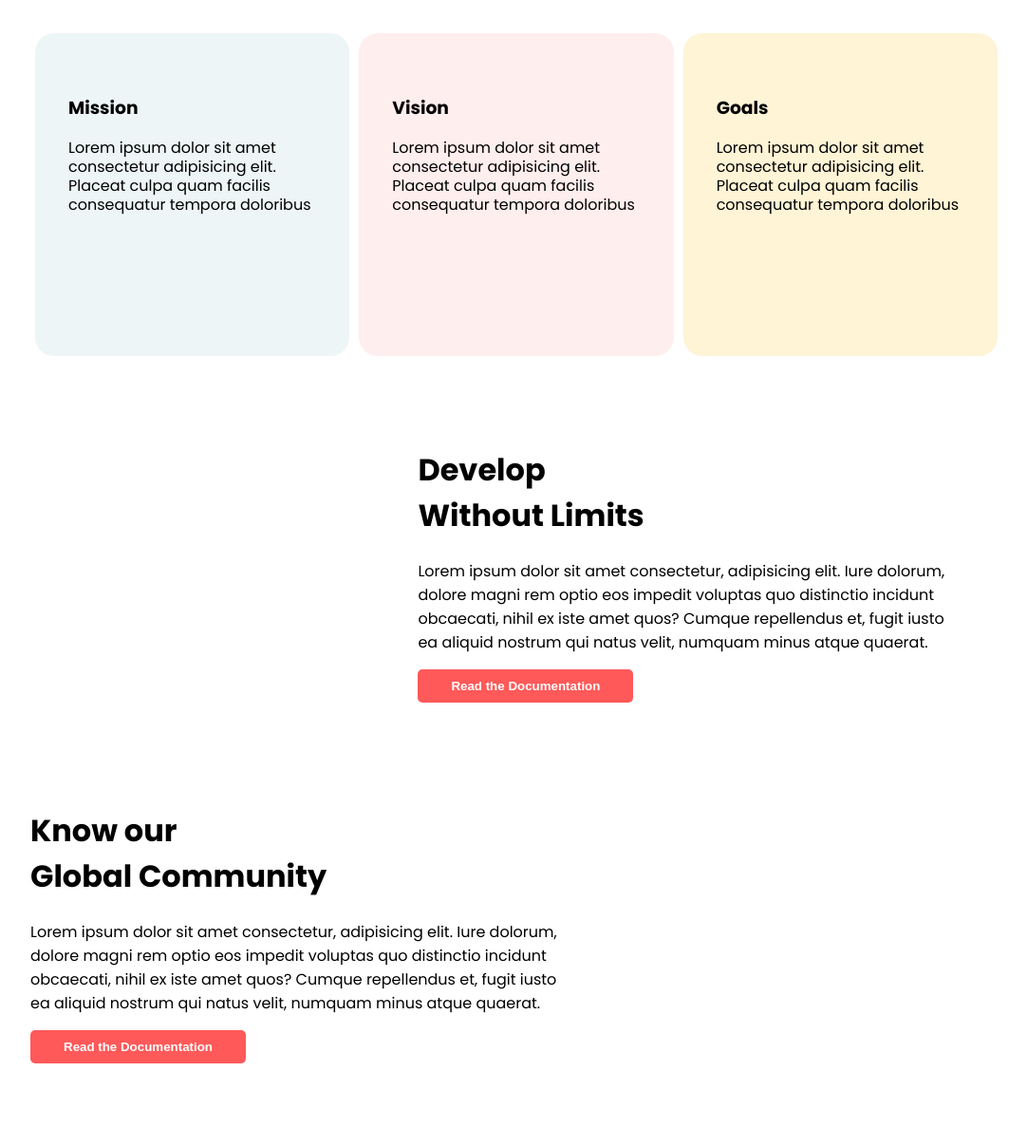
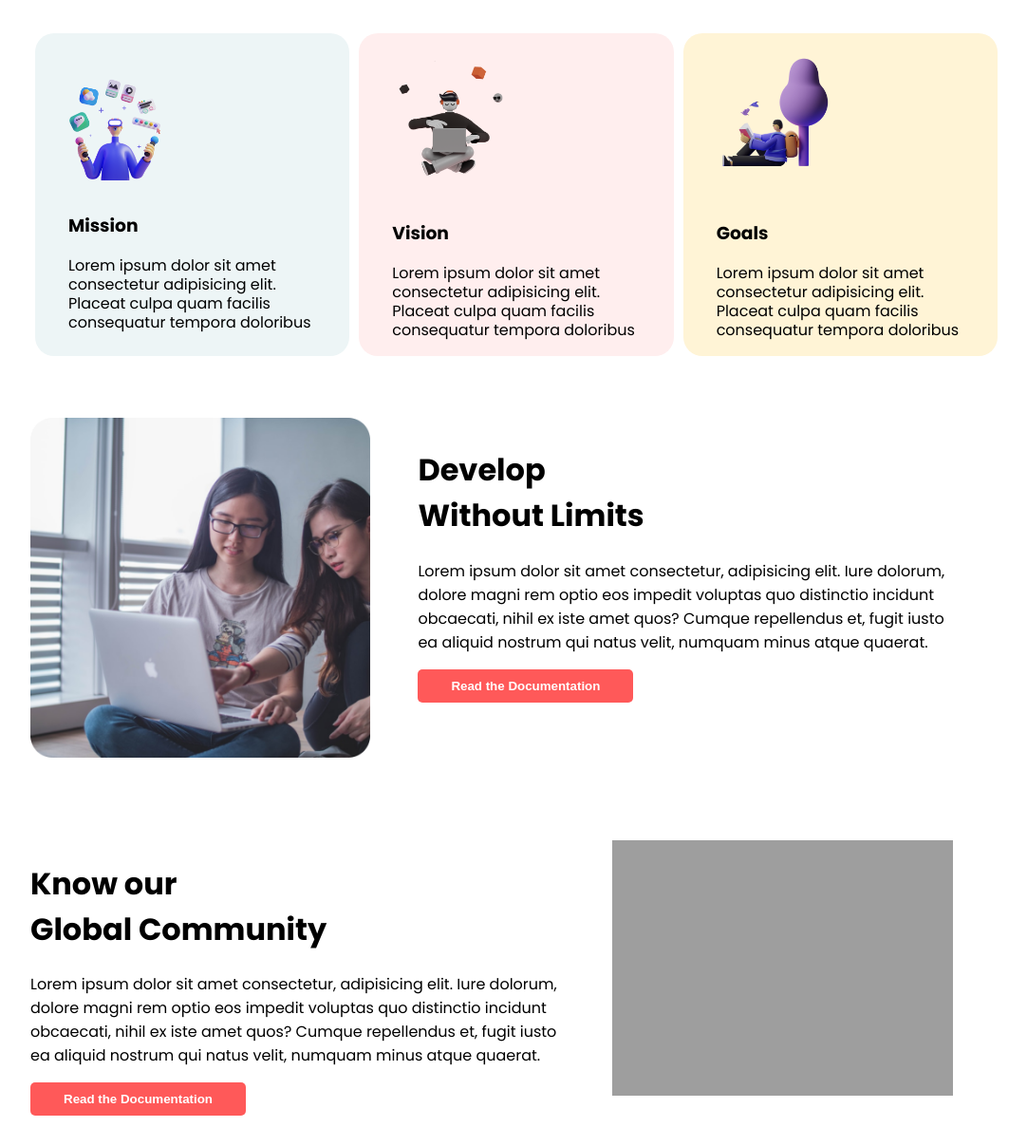
Before and after one commit to KhalilurRahmanKhan/mission-2022, a plain HTML site: page index.html in a window 1280 px wide. Shown: the part 612-1819 px from the top of the page at 95% size, without its empty margins (96-1178 px from the left). Drawn offline with Linux system fonts and the light colour scheme; the site is published under a folder, as on GitHub Pages, so addresses that start at the root find nothing.

Commit message:
correct img path

```diff
--- a/index.html
+++ b/index.html
@@ -19,7 +19,7 @@
             <p>Scroll down to explore more about us</p>
         </div>
         <div class="image">
-            <img src="/images/person-2.png" alt="">
+            <img src="./images/person-2.png" alt="">
         </div>
     </div>
 
@@ -27,17 +27,17 @@
         <h1>My Mission in <span class="colored-text">2022</span> </h1>
         <div class="parent-div">
             <div class="mission">
-                <img src="/images/illustrator-1.png" alt="">
+                <img src="./images/illustrator-1.png" alt="">
                 <h3>Mission</h3>
                 <p>Lorem ipsum dolor sit amet consectetur adipisicing elit. Placeat culpa quam facilis consequatur tempora doloribus</p>
             </div>
             <div class="vision">
-                <img src="/images/illustrator-2.png" alt="">
+                <img src="./images/illustrator-2.png" alt="">
                 <h3>Vision</h3>
                 <p>Lorem ipsum dolor sit amet consectetur adipisicing elit. Placeat culpa quam facilis consequatur tempora doloribus</p>
             </div>
             <div class="goals">
-                <img src="/images/illustrator-3.png" alt="">
+                <img src="./images/illustrator-3.png" alt="">
                 <h3>Goals</h3>
                 <p>Lorem ipsum dolor sit amet consectetur adipisicing elit. Placeat culpa quam facilis consequatur tempora doloribus </p>
             </div>
@@ -46,7 +46,7 @@
 
     <div class="develop-section">
         <div class="develop-img">
-            <img src="/images/coding.png" alt="">
+            <img src="./images/coding.png" alt="">
 
         </div>
         <div class="develop-text">
@@ -64,7 +64,7 @@
             <button class="button" >Read the Documentation</button>
         </div>
         <div class="know-img">
-            <img src="/images/project.png" alt="">
+            <img src="./images/project.png" alt="">
 
         </div>
 
```
